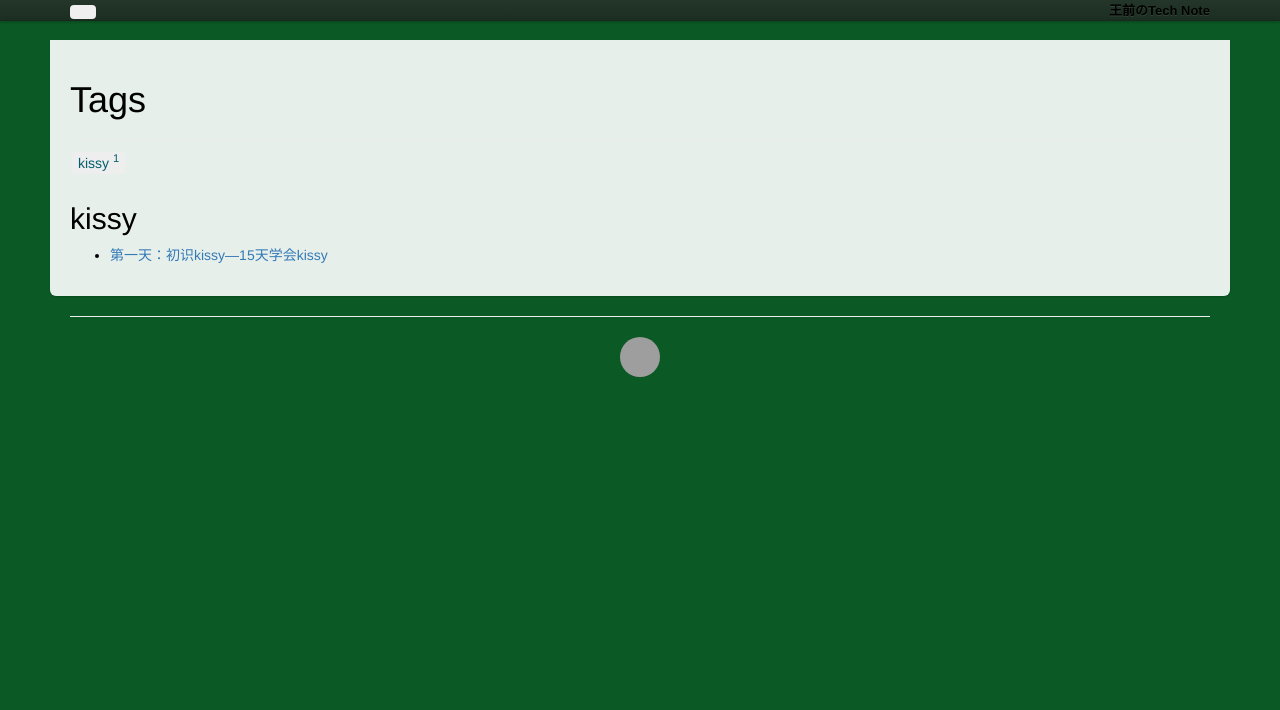
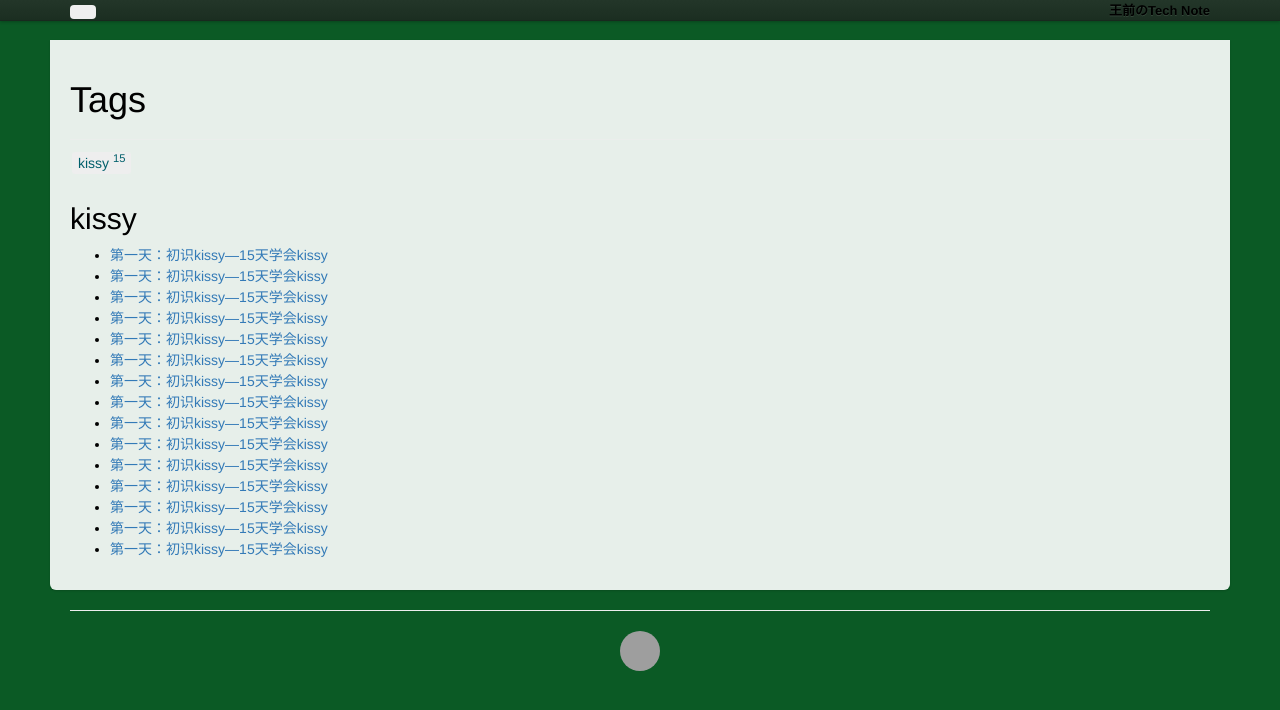
Before and after one commit to wangqianfront/wangqianfront.github.io, a Jekyll site: the page built from tags.html, in a window 1280 px wide. Shown: the top 710 px of the page. Built offline with Jekyll 4.4.1, drawn with Linux system fonts in a browser that asks for light colours; nearby versions of some CDN libraries; library files that are not in the unit come from our copies; grey boxes are pictures that could not be loaded.

Commit message:
Post update

```diff
--- /dev/null
+++ b/_posts/kissy/2013-02-02-learn-kissy-02.md
@@ -0,0 +1,9 @@
+---
+layout: post
+category : kissy
+title:  第一天：初识kissy—15天学会kissy
+header: 15天学会kissy
+tagline:
+tags : [kissy]
+---
+{% include JB/setup %}
--- /dev/null
+++ b/_posts/kissy/2013-02-03-learn-kissy-03.md
@@ -0,0 +1,9 @@
+---
+layout: post
+category : kissy
+title:  第一天：初识kissy—15天学会kissy
+header: 15天学会kissy
+tagline:
+tags : [kissy]
+---
+{% include JB/setup %}
--- /dev/null
+++ b/_posts/kissy/2013-02-04-learn-kissy-04.md
@@ -0,0 +1,9 @@
+---
+layout: post
+category : kissy
+title:  第一天：初识kissy—15天学会kissy
+header: 15天学会kissy
+tagline:
+tags : [kissy]
+---
+{% include JB/setup %}
--- /dev/null
+++ b/_posts/kissy/2013-02-05-learn-kissy-05.md
@@ -0,0 +1,9 @@
+---
+layout: post
+category : kissy
+title:  第一天：初识kissy—15天学会kissy
+header: 15天学会kissy
+tagline:
+tags : [kissy]
+---
+{% include JB/setup %}
--- /dev/null
+++ b/_posts/kissy/2013-02-06-learn-kissy-06.md
@@ -0,0 +1,9 @@
+---
+layout: post
+category : kissy
+title:  第一天：初识kissy—15天学会kissy
+header: 15天学会kissy
+tagline:
+tags : [kissy]
+---
+{% include JB/setup %}
--- /dev/null
+++ b/_posts/kissy/2013-02-07-learn-kissy-07.md
@@ -0,0 +1,9 @@
+---
+layout: post
+category : kissy
+title:  第一天：初识kissy—15天学会kissy
+header: 15天学会kissy
+tagline:
+tags : [kissy]
+---
+{% include JB/setup %}
--- /dev/null
+++ b/_posts/kissy/2013-02-08-learn-kissy-08.md
@@ -0,0 +1,9 @@
+---
+layout: post
+category : kissy
+title:  第一天：初识kissy—15天学会kissy
+header: 15天学会kissy
+tagline:
+tags : [kissy]
+---
+{% include JB/setup %}
--- /dev/null
+++ b/_posts/kissy/2013-02-09-learn-kissy-09.md
@@ -0,0 +1,9 @@
+---
+layout: post
+category : kissy
+title:  第一天：初识kissy—15天学会kissy
+header: 15天学会kissy
+tagline:
+tags : [kissy]
+---
+{% include JB/setup %}
--- /dev/null
+++ b/_posts/kissy/2013-02-10-learn-kissy-10.md
@@ -0,0 +1,9 @@
+---
+layout: post
+category : kissy
+title:  第一天：初识kissy—15天学会kissy
+header: 15天学会kissy
+tagline:
+tags : [kissy]
+---
+{% include JB/setup %}
--- /dev/null
+++ b/_posts/kissy/2013-02-11-learn-kissy-11.md
@@ -0,0 +1,9 @@
+---
+layout: post
+category : kissy
+title:  第一天：初识kissy—15天学会kissy
+header: 15天学会kissy
+tagline:
+tags : [kissy]
+---
+{% include JB/setup %}
--- /dev/null
+++ b/_posts/kissy/2013-02-12-learn-kissy-12.md
@@ -0,0 +1,9 @@
+---
+layout: post
+category : kissy
+title:  第一天：初识kissy—15天学会kissy
+header: 15天学会kissy
+tagline:
+tags : [kissy]
+---
+{% include JB/setup %}
--- /dev/null
+++ b/_posts/kissy/2013-02-13-learn-kissy-13.md
@@ -0,0 +1,9 @@
+---
+layout: post
+category : kissy
+title:  第一天：初识kissy—15天学会kissy
+header: 15天学会kissy
+tagline:
+tags : [kissy]
+---
+{% include JB/setup %}
--- /dev/null
+++ b/_posts/kissy/2013-02-14-learn-kissy-14.md
@@ -0,0 +1,9 @@
+---
+layout: post
+category : kissy
+title:  第一天：初识kissy—15天学会kissy
+header: 15天学会kissy
+tagline:
+tags : [kissy]
+---
+{% include JB/setup %}
--- /dev/null
+++ b/_posts/kissy/2013-02-15-learn-kissy-15.md
@@ -0,0 +1,9 @@
+---
+layout: post
+category : kissy
+title:  第一天：初识kissy—15天学会kissy
+header: 15天学会kissy
+tagline:
+tags : [kissy]
+---
+{% include JB/setup %}
```
Also changed, not shown: _posts/kissy/2013-02-01-learn-kissy-01.md (line endings or trailing spaces).
